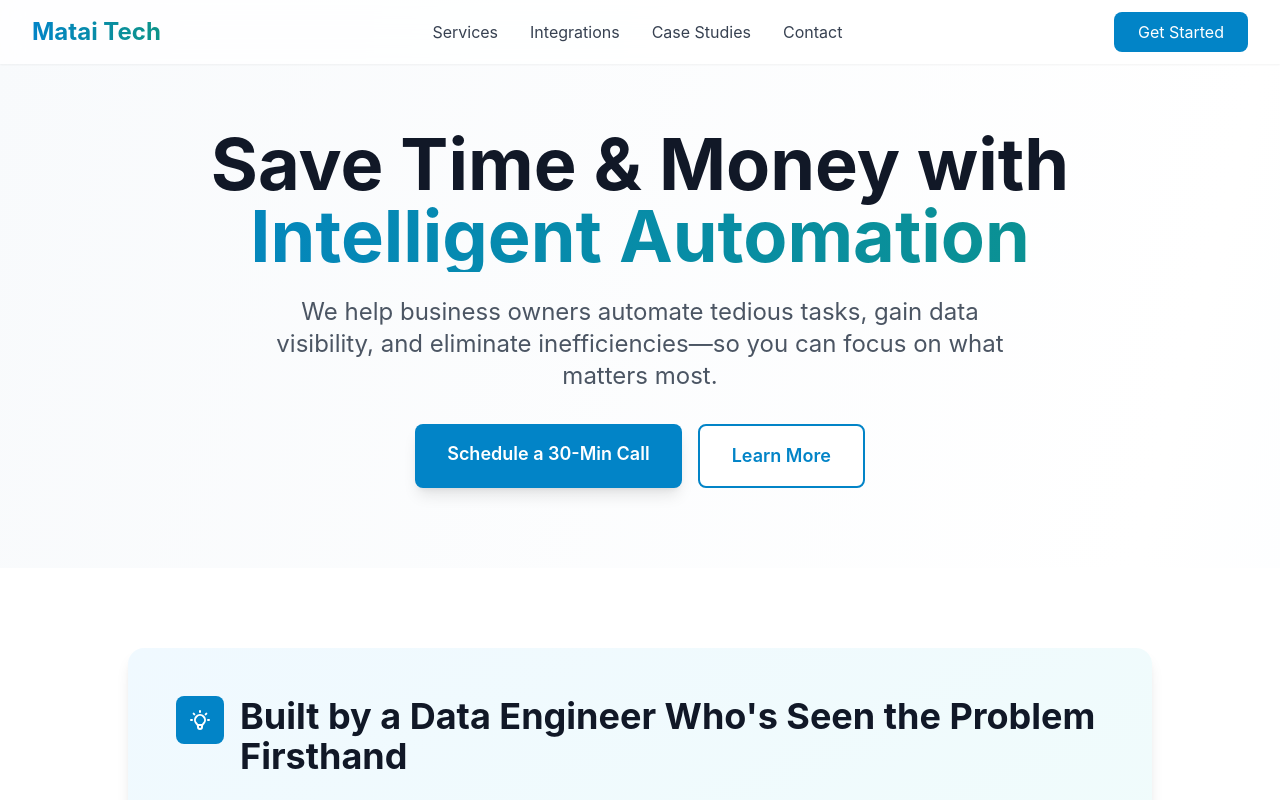
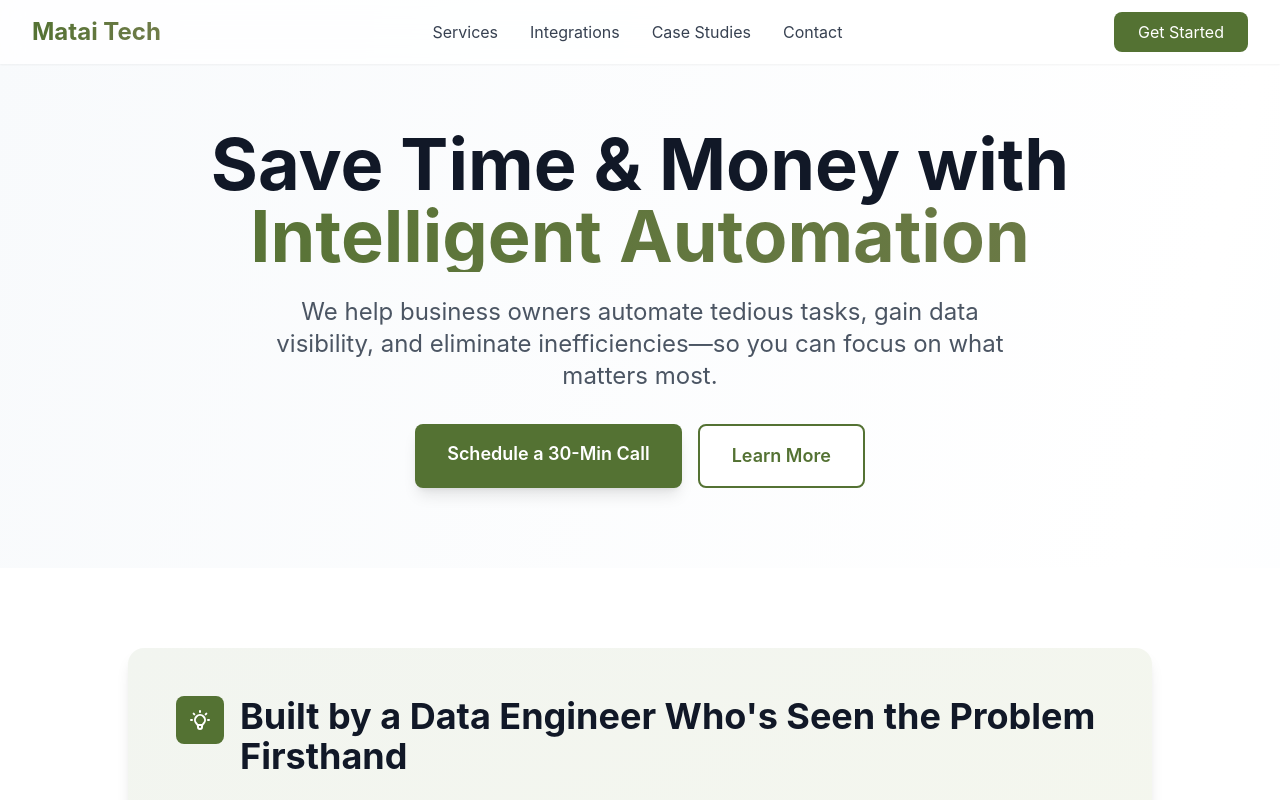
Before and after one commit to loocpooga/matai-tech-landing, a Next.js app: page / in a window 1280 px wide. Shown: the top 800 px of the page. Built offline with nearby package versions, Linux system fonts and the light colour scheme.

Commit message:
Update color scheme to dark green/olive palette

```diff
--- a/tailwind.config.ts
+++ b/tailwind.config.ts
@@ -10,28 +10,28 @@ const config: Config = {
     extend: {
       colors: {
         primary: {
-          50: '#f0f9ff',
-          100: '#e0f2fe',
-          200: '#bae6fd',
-          300: '#7dd3fc',
-          400: '#38bdf8',
-          500: '#0ea5e9',
-          600: '#0284c7',
-          700: '#0369a1',
-          800: '#075985',
-          900: '#0c4a6e',
+          50: '#f2f5f0',
+          100: '#e3ead9',
+          200: '#c7d5b3',
+          300: '#abc08d',
+          400: '#8fab67',
+          500: '#6B8E3F',
+          600: '#547233',
+          700: '#3F5527',
+          800: '#2A391A',
+          900: '#151C0D',
         },
         accent: {
-          50: '#f0fdfa',
-          100: '#ccfbf1',
-          200: '#99f6e4',
-          300: '#5eead4',
-          400: '#2dd4bf',
-          500: '#14b8a6',
-          600: '#0d9488',
-          700: '#0f766e',
-          800: '#115e59',
-          900: '#134e4a',
+          50: '#f5f7ed',
+          100: '#e8edcf',
+          200: '#d1db9f',
+          300: '#bac96f',
+          400: '#a3b73f',
+          500: '#8A9A5B',
+          600: '#6f7b49',
+          700: '#545c37',
+          800: '#393e25',
+          900: '#1e1f13',
         },
       },
     },
```
